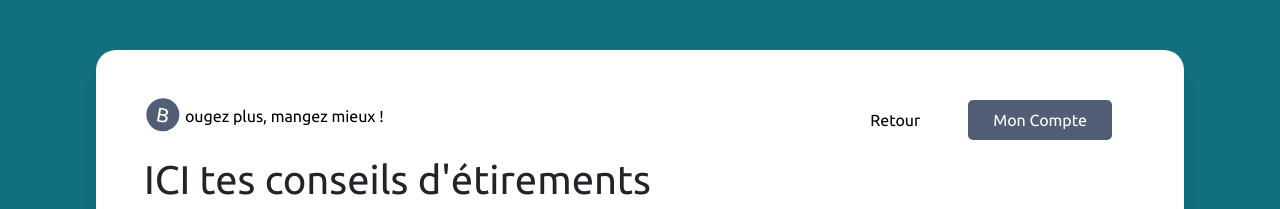
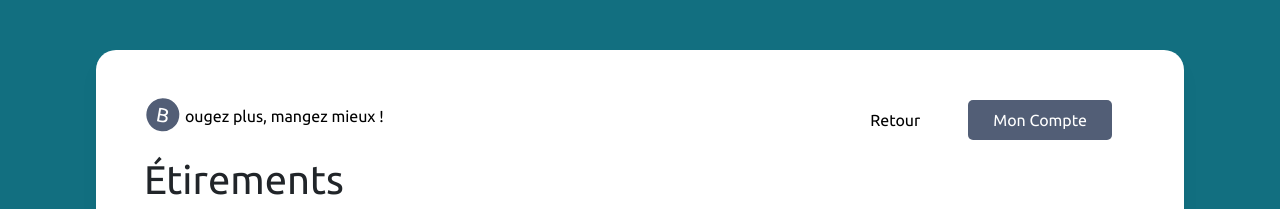
Before and after one commit to Ayhaan/projet_sport, a website: page public/html/etir.html in a window 1280 px wide. Shown: the top 209 px of the page. Drawn offline with Linux system fonts and the light colour scheme; grey boxes are pictures that could not be loaded.

Commit message:
modif titre etir

```diff
--- a/public/html/etir.html
+++ b/public/html/etir.html
@@ -29,7 +29,7 @@
                         <li class="mx-4"> <a href="#">Mon Compte</a></li>
                     </ul>
                 </nav>
-                <h1>ICI tes conseils d'étirements</h1>
+                <h1>Étirements</h1>
                 <div>
                     <div class="row">
                         <div class="col-4">
```
